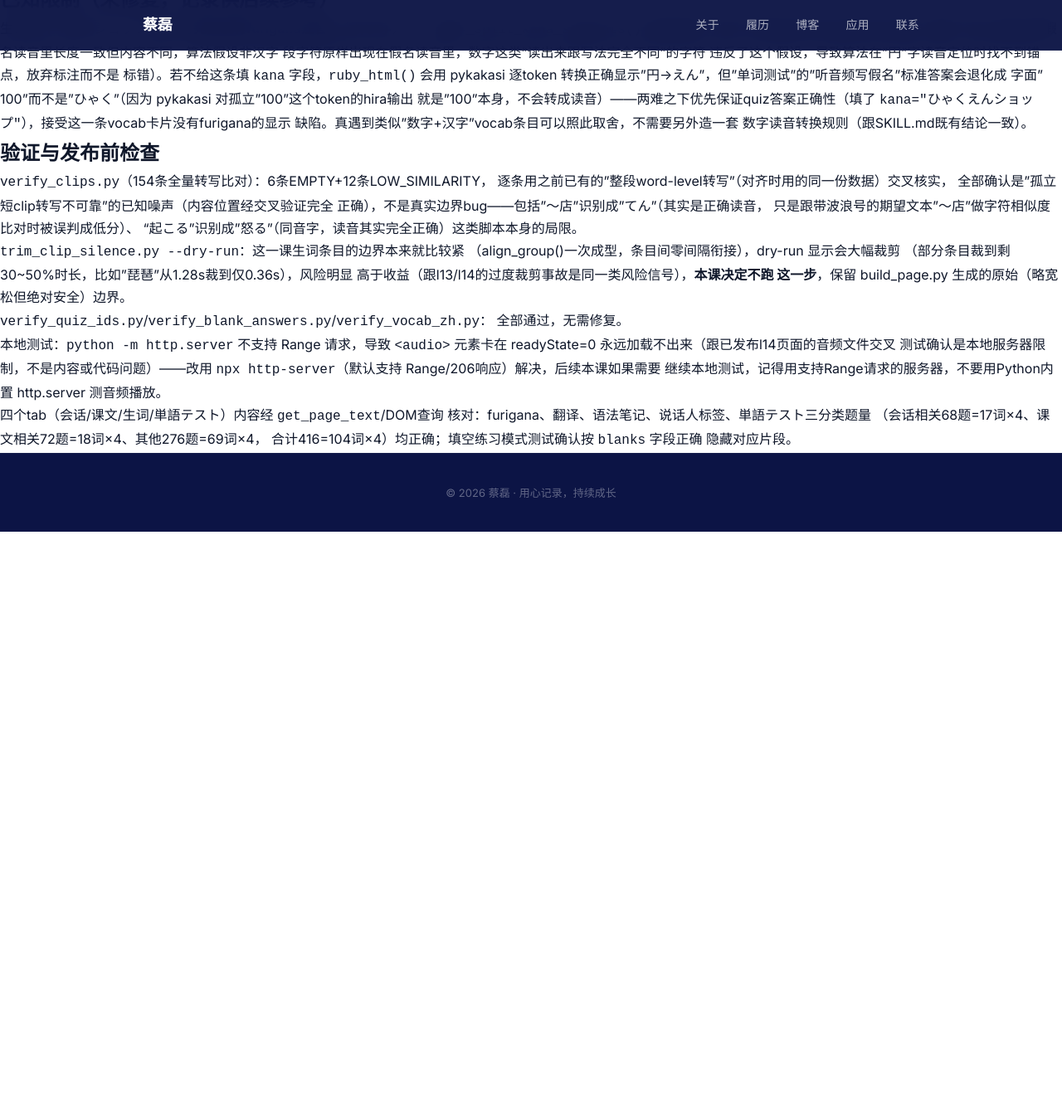
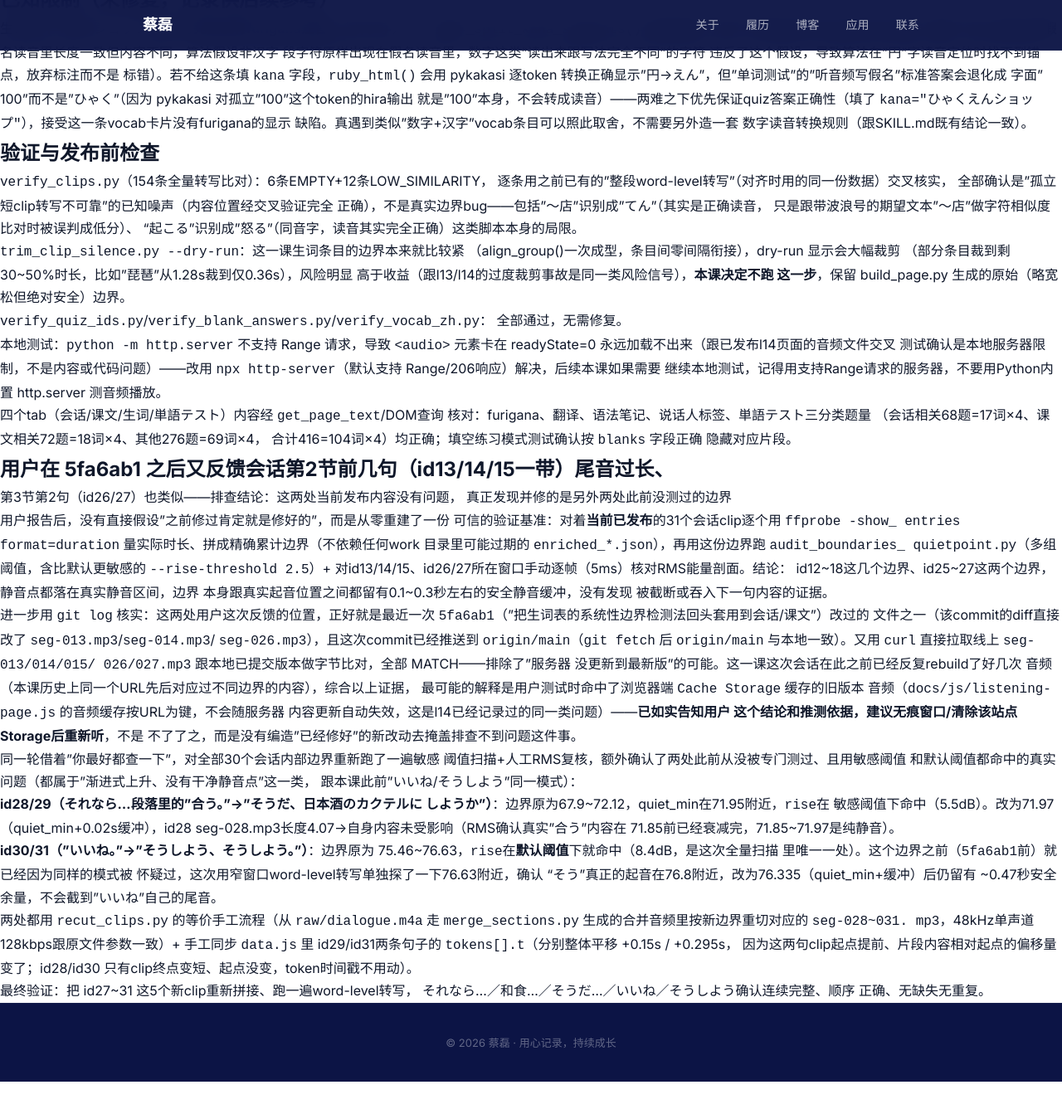
Before and after one commit to jiaodacailei/jiaodacailei.github.io, a Jekyll site: the page built from docs/private/textbook-sjp-zg-l15/LOG.md, in a window 1280 px wide and 1400 px high, scrolled down 4858 px. Shown: the top 1343 px of the window at 83% size. Built offline with Jekyll 4.4.1, drawn with Linux system fonts in a browser that asks for light colours; our own code applies the rules of GitHub Pages for plain Markdown files; comment, search, counter and statistics services are not loaded; before the commit the page ends 5595 px from its top, so only the background shows below that.

Commit message:
第15课：排查会话第2节/第3节尾音过长反馈未见问题（推测浏览器音频缓存），顺带修复id28/29、30/31两处新发现的真实边界渐进上升问题
用户反馈的id13/14/15、id26/27区域经ffprobe精确边界+多阈值RMS复核未发现异常，
线上音频与本地字节比对一致，怀疑是本课多次rebuild后浏览器Cache Storage按URL
缓存的旧内容，已在LOG.md记录排查依据并建议用户清缓存复测。同一轮全量敏感阈值
扫描额外确认id28/29、id30/31两处此前未专门验证过的真实边界问题并修复。

```diff
--- a/docs/private/textbook-sjp-zg-l15/LOG.md
+++ b/docs/private/textbook-sjp-zg-l15/LOG.md
@@ -414,3 +414,59 @@ id1/13/14/15四个文件；`patch_sentence_tokens.py`同步这四句的`data.js`
   （会话相关68题=17词×4、课文相关72题=18词×4、其他276题=69词×4，
   合计416=104词×4）均正确；填空练习模式测试确认按 `blanks` 字段正确
   隐藏对应片段。
+
+## 用户在 5fa6ab1 之后又反馈会话第2节前几句（id13/14/15一带）尾音过长、
+第3节第2句（id26/27）也类似——排查结论：这两处当前发布内容没有问题，
+真正发现并修的是另外两处此前没测过的边界
+
+用户报告后，没有直接假设"之前修过肯定就是修好的"，而是从零重建了一份
+可信的验证基准：对着**当前已发布**的31个会话clip逐个用 `ffprobe -show_
+entries format=duration` 量实际时长、拼成精确累计边界（不依赖任何work
+目录里可能过期的 `enriched_*.json`），再用这份边界跑 `audit_boundaries_
+quietpoint.py`（多组阈值，含比默认更敏感的 `--rise-threshold 2.5`）+
+对id13/14/15、id26/27所在窗口手动逐帧（5ms）核对RMS能量剖面。结论：
+id12~18这几个边界、id25~27这两个边界，静音点都落在真实静音区间，边界
+本身跟真实起音位置之间都留有0.1~0.3秒左右的安全静音缓冲，没有发现
+被截断或吞入下一句内容的证据。
+
+进一步用 `git log` 核实：这两处用户这次反馈的位置，正好就是最近一次
+`5fa6ab1`（"把生词表的系统性边界检测法回头套用到会话/课文"）改过的
+文件之一（该commit的diff直接改了 `seg-013.mp3`/`seg-014.mp3`/
+`seg-026.mp3`），且这次commit已经推送到 `origin/main`（`git fetch` 后
+`origin/main` 与本地一致）。又用 `curl` 直接拉取线上 `seg-013/014/015/
+026/027.mp3` 跟本地已提交版本做字节比对，全部 MATCH——排除了"服务器
+没更新到最新版"的可能。这一课这次会话在此之前已经反复rebuild了好几次
+音频（本课历史上同一个URL先后对应过不同边界的内容），综合以上证据，
+最可能的解释是用户测试时命中了浏览器端 `Cache Storage` 缓存的旧版本
+音频（`docs/js/listening-page.js` 的音频缓存按URL为键，不会随服务器
+内容更新自动失效，这是l14已经记录过的同一类问题）——**已如实告知用户
+这个结论和推测依据，建议无痕窗口/清除该站点Storage后重新听**，不是
+不了了之，而是没有编造"已经修好"的新改动去掩盖排查不到问题这件事。
+
+同一轮借着"你最好都查一下"，对全部30个会话内部边界重新跑了一遍敏感
+阈值扫描+人工RMS复核，额外确认了两处此前从没被专门测过、且用敏感阈值
+和默认阈值都命中的真实问题（都属于"渐进式上升、没有干净静音点"这一类，
+跟本课此前"いいね/そうしよう"同一模式）：
+
+- **id28/29（それなら…段落里的"合う。"→"そうだ、日本酒のカクテルに
+  しようか"）**：边界原为67.9~72.12，quiet_min在71.95附近，`rise`在
+  敏感阈值下命中（5.5dB）。改为71.97（quiet_min+0.02s缓冲），id28
+  seg-028.mp3长度4.07→自身内容未受影响（RMS确认真实"合う"内容在
+  71.85前已经衰减完，71.85~71.97是纯静音）。
+- **id30/31（"いいね。"→"そうしよう、そうしよう。"）**：边界原为
+  75.46~76.63，`rise`在**默认阈值**下就命中（8.4dB，是这次全量扫描
+  里唯一一处）。这个边界之前（`5fa6ab1`前）就已经因为同样的模式被
+  怀疑过，这次用窄窗口word-level转写单独探了一下76.63附近，确认
+  "そう"真正的起音在76.8附近，改为76.335（quiet_min+缓冲）后仍留有
+  ~0.47秒安全余量，不会截到"いいね"自己的尾音。
+
+两处都用 `recut_clips.py` 的等价手工流程（从 `raw/dialogue.m4a` 走
+`merge_sections.py` 生成的合并音频里按新边界重切对应的 `seg-028~031.
+mp3`，48kHz单声道128kbps跟原文件参数一致）+ 手工同步 `data.js` 里
+id29/id31两条句子的 `tokens[].t`（分别整体平移 +0.15s / +0.295s，
+因为这两句clip起点提前、片段内容相对起点的偏移量变了；id28/id30
+只有clip终点变短、起点没变，token时间戳不用动）。
+
+最终验证：把 id27~31 这5个新clip重新拼接、跑一遍word-level转写，
+それなら…／和食…／そうだ…／いいね／そうしよう确认连续完整、顺序
+正确、无缺失无重复。
```
Also changed, not shown: docs/private/textbook-sjp-zg-l15/data.js, 4 other files.
